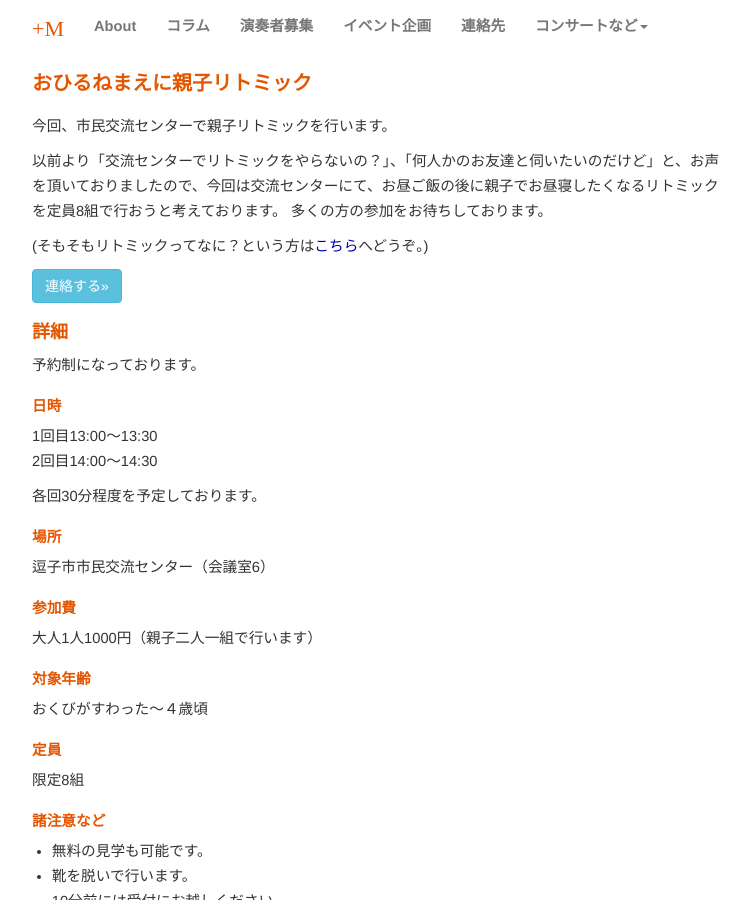
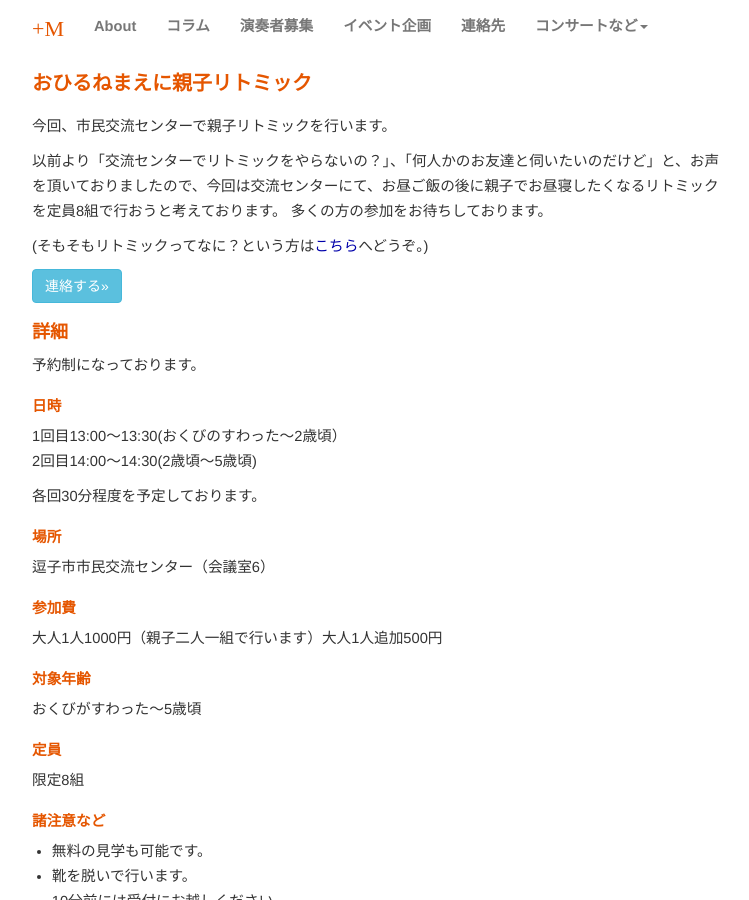
Before and after one commit to shinnkondo/plus-music-japan.github.io, a Jekyll site: the page built from rythmique_before_nap.md, in a window 1280 px wide and 900 px high. Shown: the whole window, without its empty margins (258-1007 px from the left). Built offline with Jekyll 4.4.1, drawn with Linux system fonts in a browser that asks for light colours; nearby versions of some CDN libraries; some web fonts are replaced.

Commit message:
交流センターリトミックの細かい情報を変更。

```diff
--- a/rythmique_before_nap.md
+++ b/rythmique_before_nap.md
@@ -21,8 +21,8 @@ description: ""
 予約制になっております。
 
 ### 日時
-1回目13:00〜13:30
-2回目14:00〜14:30
+1回目13:00〜13:30(おくびのすわった〜2歳頃）
+2回目14:00〜14:30(2歳頃～5歳頃)
 
 各回30分程度を予定しております。
 
@@ -30,10 +30,10 @@ description: ""
 逗子市市民交流センター（会議室6）
 
 ### 参加費
-大人1人1000円（親子二人一組で行います）
+大人1人1000円（親子二人一組で行います）大人1人追加500円
 
 ###対象年齢
-おくびがすわった〜４歳頃
+おくびがすわった〜5歳頃
 
 ###定員
 限定8組
```
